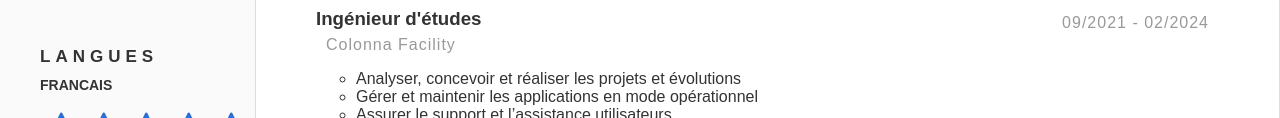
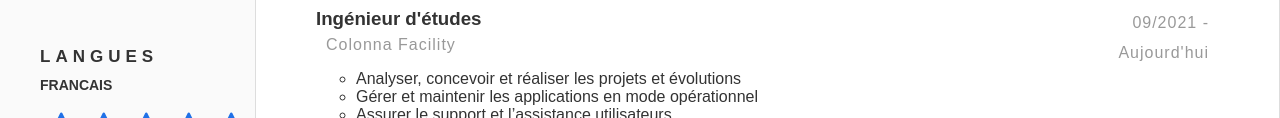
Before and after one commit to marcepeboma/marcepCV, a website: page index.html in a window 1280 px wide. Shown: the part 403-521 px from the top of the page. Drawn offline with Linux system fonts and the light colour scheme.

Commit message:
Modif fin contrat

```diff
--- a/index.html
+++ b/index.html
@@ -80,7 +80,7 @@
       </div>
       <div class="experience">
         <div class="timeline">
-          <p>09/2021 - 02/2024</p>
+          <p>09/2021 - Aujourd'hui</p>
         </div>
         <div class="content">
           <h3>Ingénieur d'études</h3>
```
